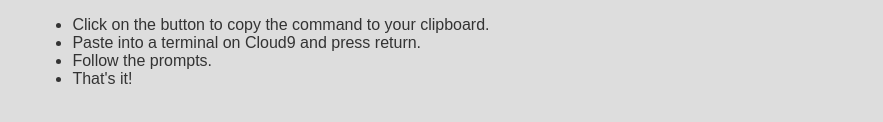
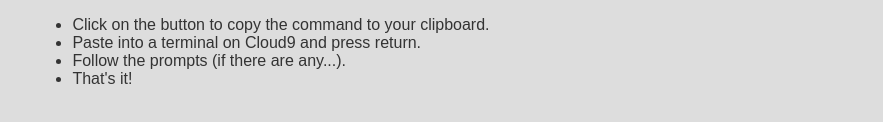
Before and after one commit to CSC-440/csc-440.github.io, a plain HTML site: page clickables.html in a window 1280 px wide. Shown: the part 262-384 px from the top of the page, without its empty margins (102-985 px from the left). Drawn offline with Linux system fonts and the light colour scheme.

Commit message:
Update clickables.html

```diff
--- a/clickables.html
+++ b/clickables.html
@@ -142,7 +142,7 @@
     <ul>
       <li>Click on the button to copy the command to your clipboard.</li>
       <li>Paste into a terminal on Cloud9 and press return.</li>
-      <li>Follow the prompts.</li>
+      <li>Follow the prompts (if there are any...).</li>
       <li>That's it!</li>
     </ul>
   </div>
```
